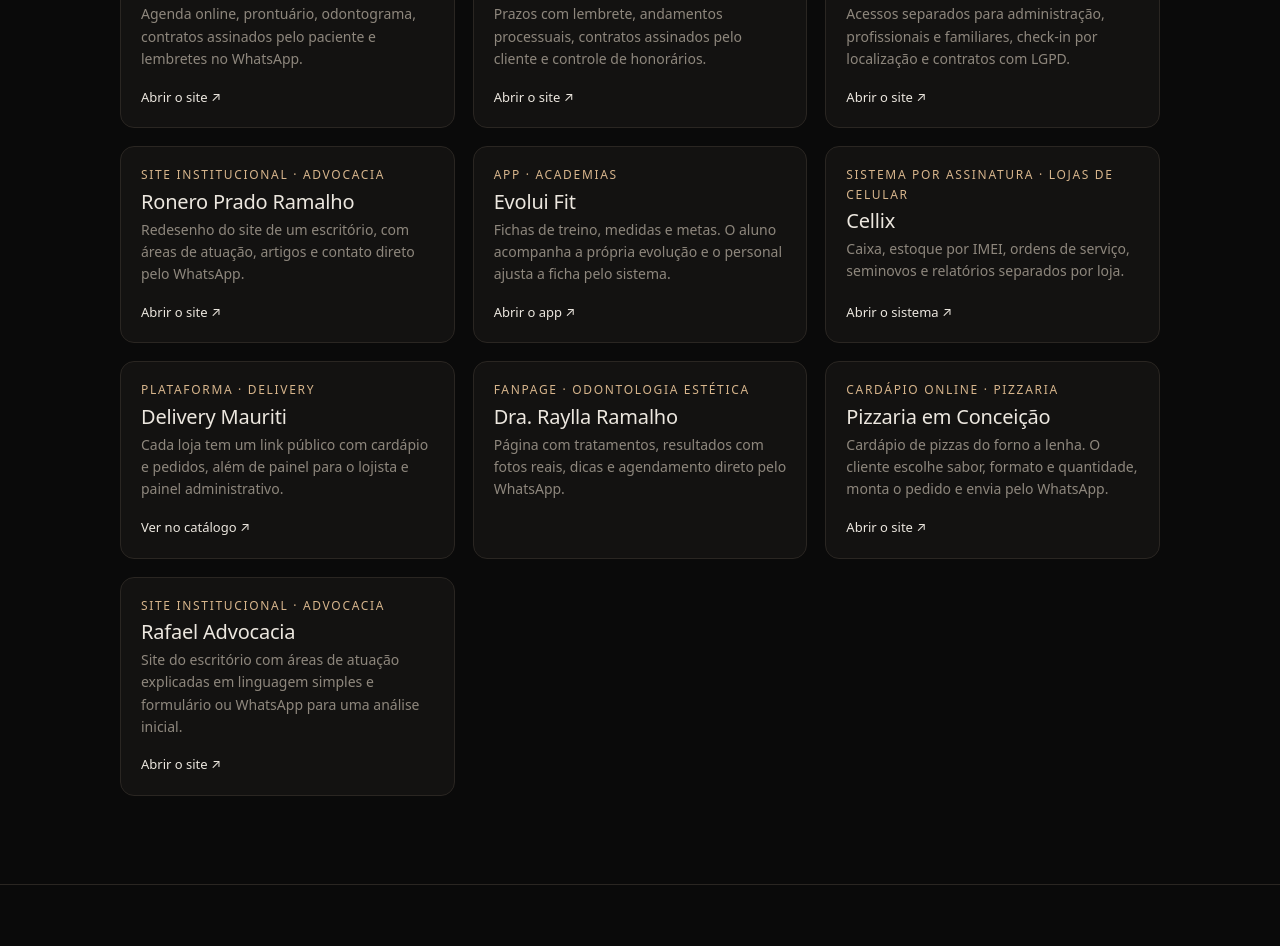
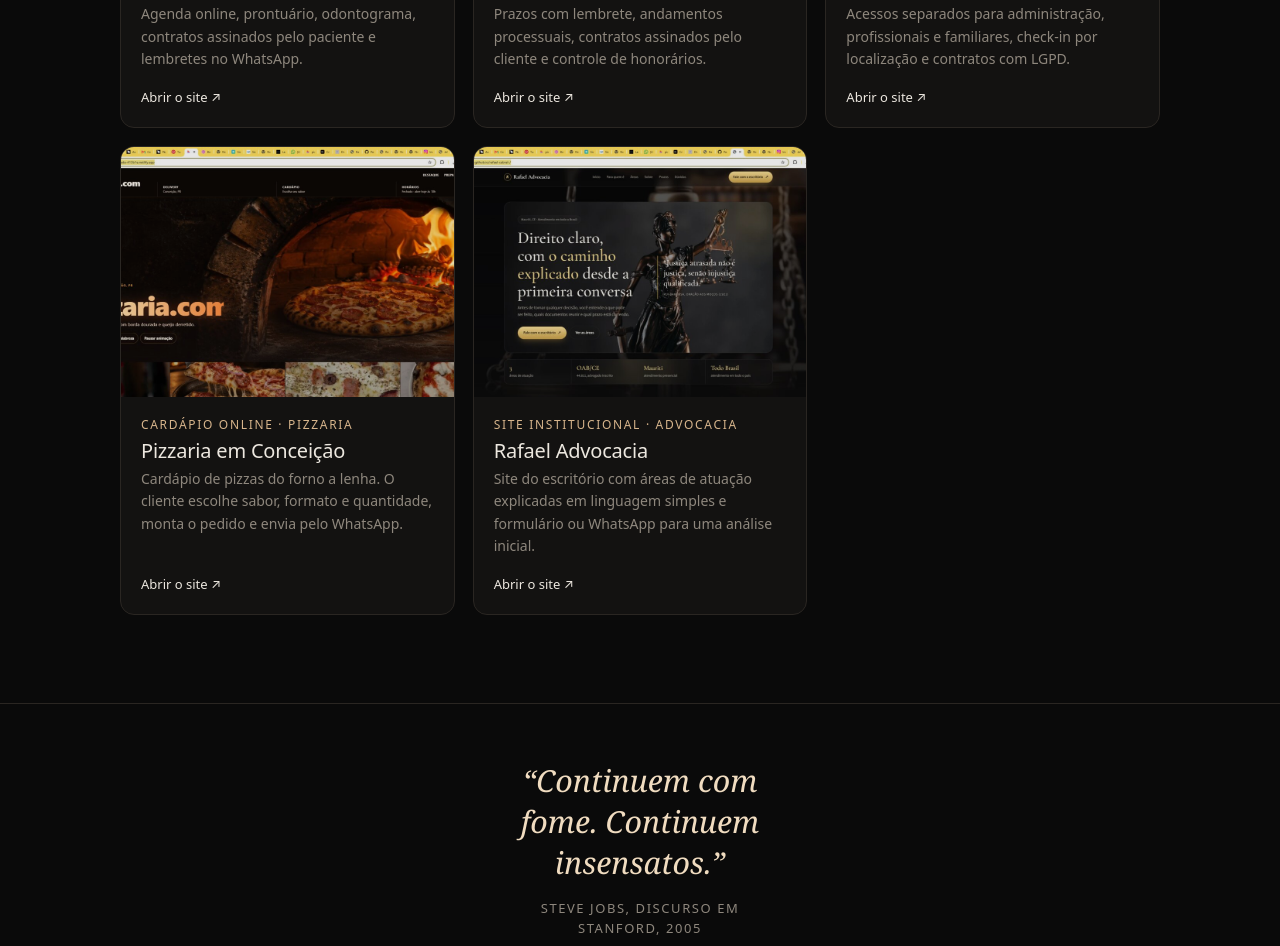
Before and after one commit to jefframalho/jefframalho.github.io, a plain HTML site: page index.html in a window 1280 px wide. Shown: the part 2486-3432 px from the top of the page. Drawn offline with Linux system fonts and the light colour scheme.

Commit message:
Usa capturas nos cards novos e remove projetos sem foto
Co-Authored-By: Claude Haiku 5.5 <noreply@anthropic.com>
Claude-Session: https://claude.ai/code/session_01Rv5uuLWu5jdVkRLPNxohU2

```diff
--- a/index.html
+++ b/index.html
@@ -219,51 +219,13 @@
       </div>
     </article>
 
-    <article class="work">
-      <div class="body">
-        <span class="cat">Site institucional · Advocacia</span>
-        <h3>Ronero Prado Ramalho</h3>
-        <p>Redesenho do site de um escritório, com áreas de atuação, artigos e contato direto pelo WhatsApp.</p>
-        <a class="go" href="https://ronero-ramalho.lovable.app" target="_blank" rel="noopener">Abrir o site ↗</a>
-      </div>
-    </article>
+
+
+
+
 
     <article class="work">
-      <div class="body">
-        <span class="cat">App · Academias</span>
-        <h3>Evolui Fit</h3>
-        <p>Fichas de treino, medidas e metas. O aluno acompanha a própria evolução e o personal ajusta a ficha pelo sistema.</p>
-        <a class="go" href="https://jefframalho.github.io/evolui-fit/" target="_blank" rel="noopener">Abrir o app ↗</a>
-      </div>
-    </article>
-
-    <article class="work">
-      <div class="body">
-        <span class="cat">Sistema por assinatura · Lojas de celular</span>
-        <h3>Cellix</h3>
-        <p>Caixa, estoque por IMEI, ordens de serviço, seminovos e relatórios separados por loja.</p>
-        <a class="go" href="https://jefframalho.github.io/cellix/" target="_blank" rel="noopener">Abrir o sistema ↗</a>
-      </div>
-    </article>
-
-    <article class="work">
-      <div class="body">
-        <span class="cat">Plataforma · Delivery</span>
-        <h3>Delivery Mauriti</h3>
-        <p>Cada loja tem um link público com cardápio e pedidos, além de painel para o lojista e painel administrativo.</p>
-        <a class="go" href="catalogo.html#sistemas">Ver no catálogo ↗</a>
-      </div>
-    </article>
-
-    <article class="work">
-      <div class="body">
-        <span class="cat">Fanpage · Odontologia estética</span>
-        <h3>Dra. Raylla Ramalho</h3>
-        <p>Página com tratamentos, resultados com fotos reais, dicas e agendamento direto pelo WhatsApp.</p>
-      </div>
-    </article>
-
-    <article class="work">
+      <img class="shot" src="assets/portfolio/pizzaria-desk.jpg" width="1200" height="645" loading="lazy" alt="Tela do site da Pizzaria em Conceição">
       <div class="body">
         <span class="cat">Cardápio online · Pizzaria</span>
         <h3>Pizzaria em Conceição</h3>
@@ -273,6 +235,7 @@
     </article>
 
     <article class="work">
+      <img class="shot" src="assets/portfolio/rafael-desk.jpg" width="1200" height="645" loading="lazy" alt="Tela do site do Rafael Advocacia">
       <div class="body">
         <span class="cat">Site institucional · Advocacia</span>
         <h3>Rafael Advocacia</h3>
```
Also changed, not shown: assets/portfolio/pizzaria-desk.jpg (added), assets/portfolio/rafael-desk.jpg (added).
